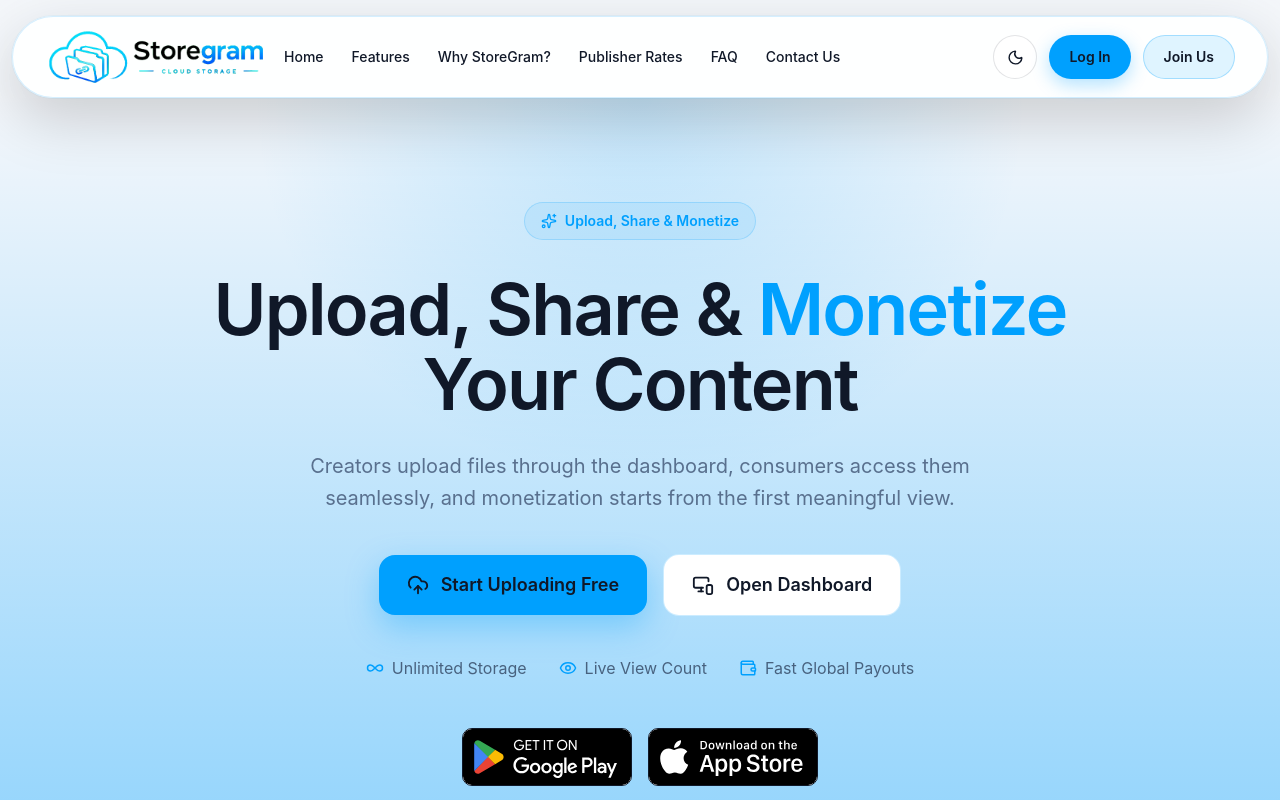
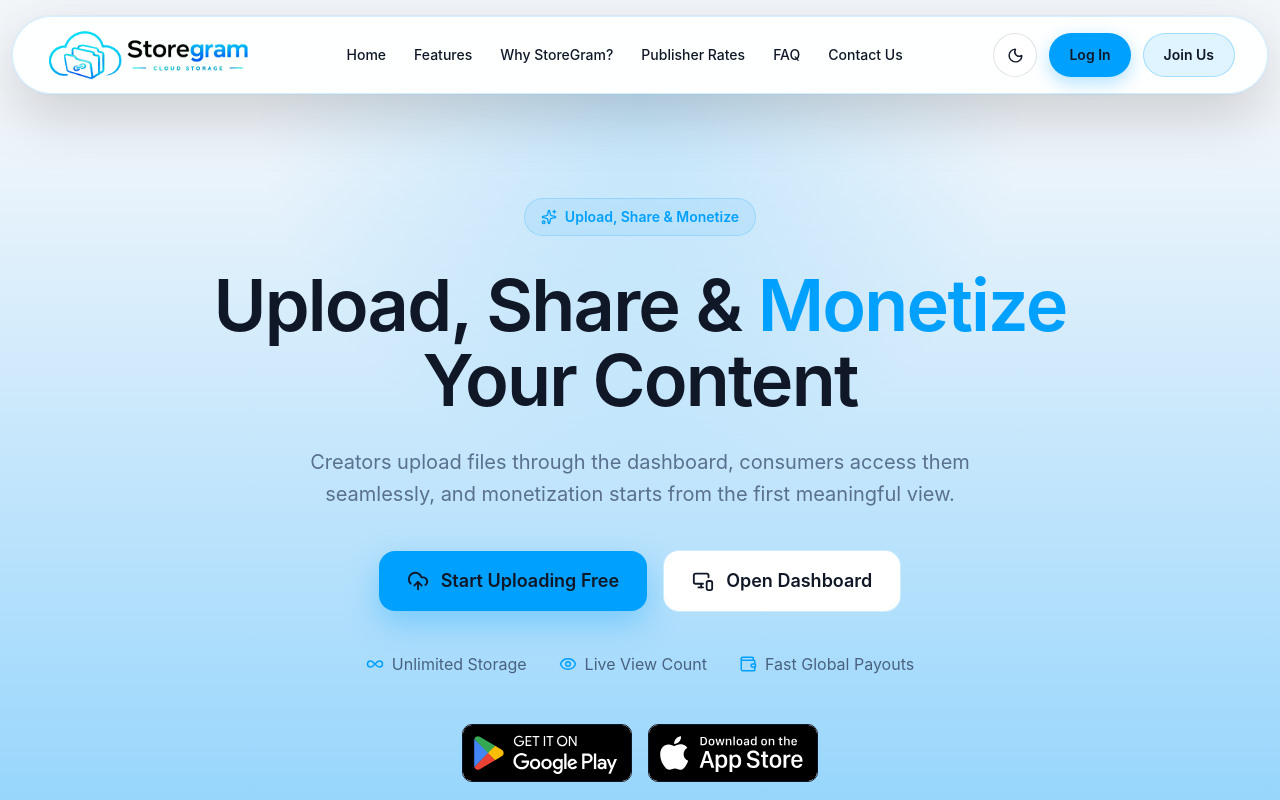
Before and after one commit to Chintan64140/storegram-web, a Next.js app: page / in a window 1280 px wide. Built offline with nearby package versions, Linux system fonts and the light colour scheme.

Commit message:
Update Navbar.js

```diff
--- a/src/components/Navbar.js
+++ b/src/components/Navbar.js
@@ -21,11 +21,11 @@ export default function Navbar() {
             width={168}
             height={42}
             priority
-            className="h-12 w-auto sm:h-12 md:h-14"
+            className="h-12 w-auto sm:h-12 md:h-13"
           />
         </Link>
 
-        <div className="hidden items-center gap-7 lg:flex">
+        <div className="hidden items-center justify-center gap-7 lg:flex">
           {navLinks.map((link) => (
             <Link
               key={link.label}
@@ -37,7 +37,7 @@ export default function Navbar() {
           ))}
         </div>
 
-        <div className="ml-auto flex shrink-0 items-center gap-2 sm:gap-3">
+        <div className="ml-auto md:ml-0 flex shrink-0 items-center gap-2 sm:gap-3">
           <ThemeToggle />
           <Link
             href="/login"
```
